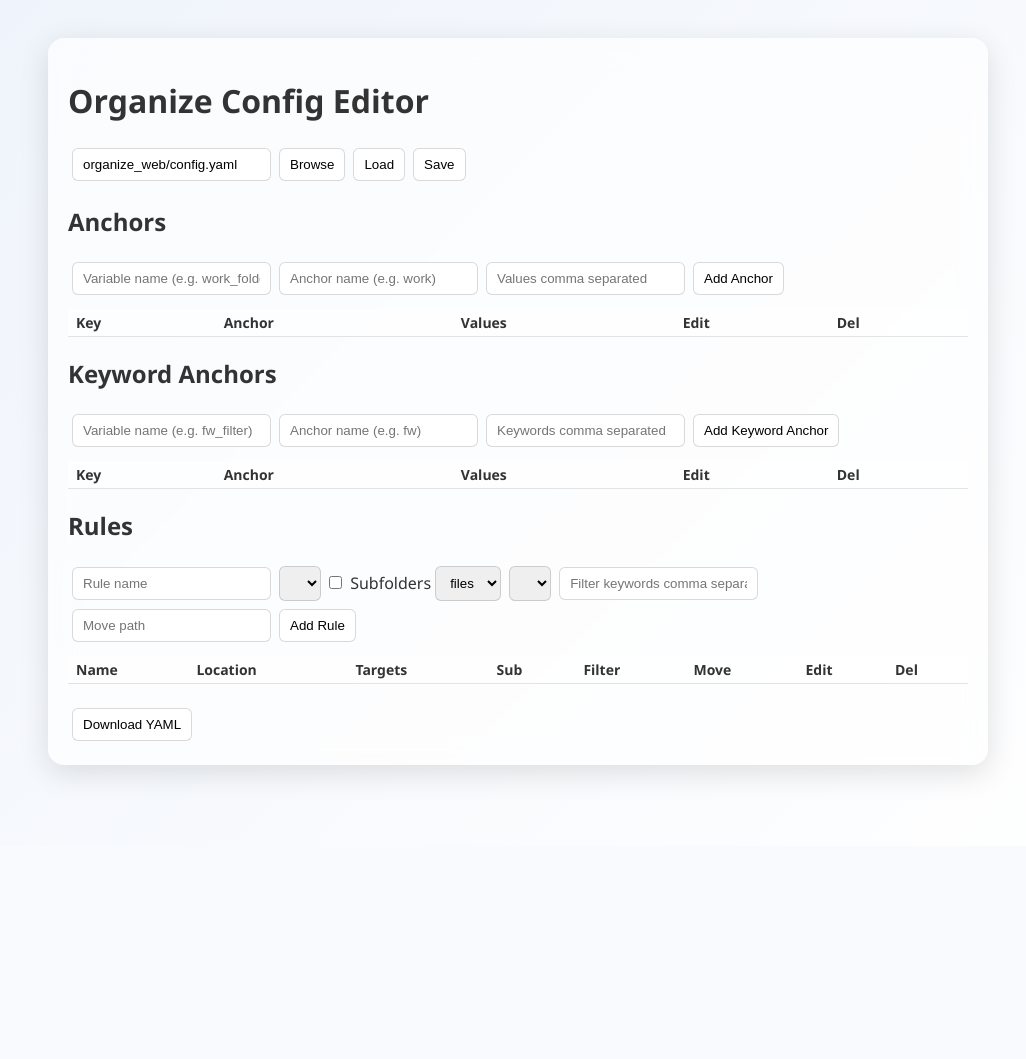
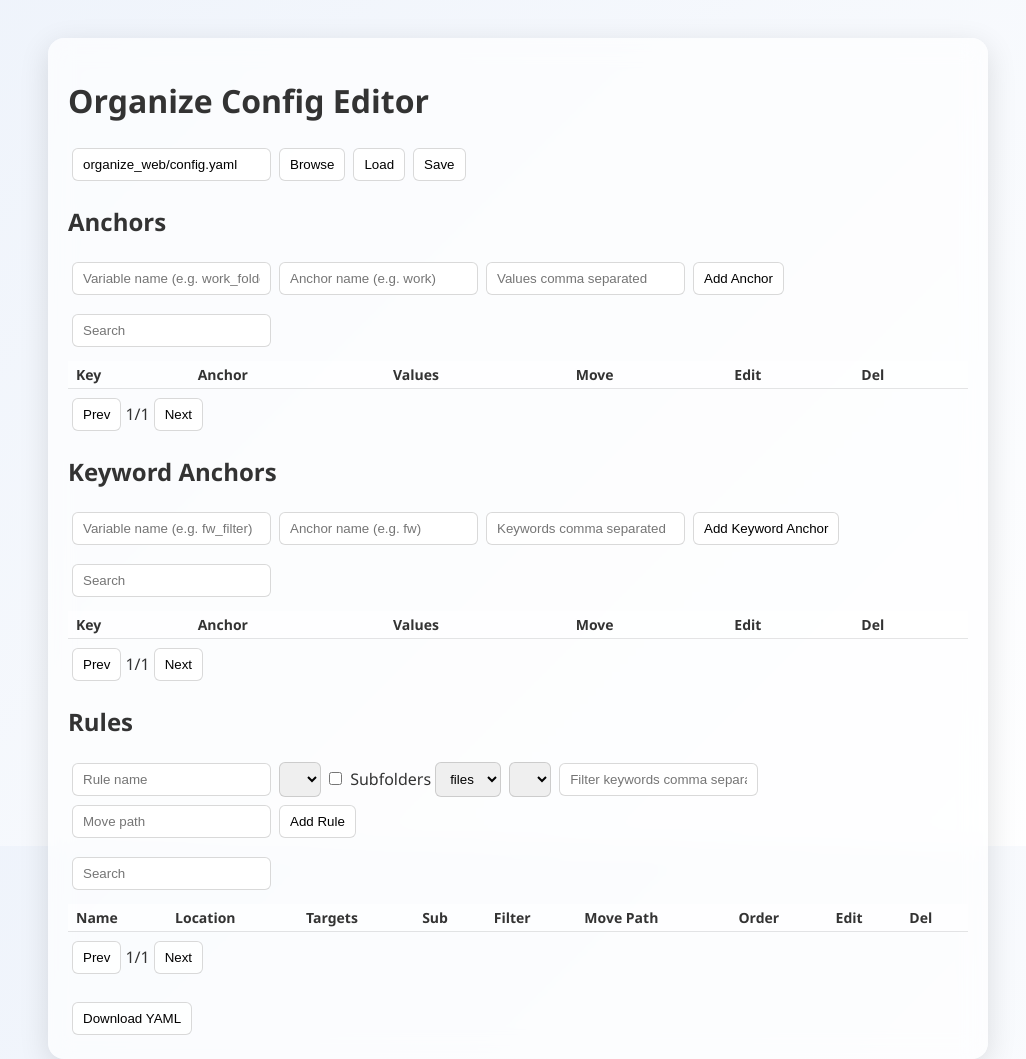
Before and after one commit to hunseop/organize_config_editor, a Flask app: page / in a window 1280 px wide. Shown: the whole page, without its empty margins (122-1148 px from the left). Before the commit the page ends 779 px from the top, so only its background shows below. Run offline with Flask 3, Linux system fonts and the light colour scheme; lists and menus that the app fills with data are empty.

Commit message:
Add pagination, search and row ordering

```diff
--- a/organize_web/static/app.js
+++ b/organize_web/static/app.js
@@ -5,6 +5,10 @@ let configPath = '';
 let anchorEdit = -1;
 let kwEdit = -1;
 let ruleEdit = -1;
+const PAGE_SIZE = 5;
+let anchorPage = 1;
+let kwPage = 1;
+let rulePage = 1;
 
 function browsePath() {
   fetch('/browse', { method: 'POST' })
@@ -17,27 +21,54 @@ function browsePath() {
     });
 }
 
+function filteredAnchors() {
+  const term = document.getElementById('anchor-search').value.toLowerCase();
+  return anchors.filter(a =>
+    a.key.toLowerCase().includes(term) ||
+    a.name.toLowerCase().includes(term) ||
+    a.values.join(', ').toLowerCase().includes(term)
+  );
+}
+
 function updateAnchorList() {
+  const list = filteredAnchors();
   const tbody = document.querySelector('#anchor-table tbody');
+  const pageCount = Math.max(1, Math.ceil(list.length / PAGE_SIZE));
+  if (anchorPage > pageCount) anchorPage = pageCount;
   tbody.innerHTML = '';
-  anchors.forEach((a, idx) => {
+  const start = (anchorPage - 1) * PAGE_SIZE;
+  const pageData = list.slice(start, start + PAGE_SIZE);
+  pageData.forEach((a, idx) => {
+    const realIdx = start + idx;
     const tr = document.createElement('tr');
     tr.classList.add('fade-enter');
     tr.innerHTML = `<td>${a.key}</td><td>&${a.name}</td><td>${a.values.join(', ')}</td>`;
+    const tdMove = document.createElement('td');
+    const up = document.createElement('button');
+    up.textContent = '↑';
+    up.onclick = () => moveAnchorUp(realIdx);
+    const down = document.createElement('button');
+    down.textContent = '↓';
+    down.onclick = () => moveAnchorDown(realIdx);
+    tdMove.appendChild(up);
+    tdMove.appendChild(down);
     const tdEdit = document.createElement('td');
     const edit = document.createElement('button');
     edit.textContent = 'Edit';
-    edit.onclick = () => editAnchor(idx);
+    edit.onclick = () => editAnchor(realIdx);
     tdEdit.appendChild(edit);
     const tdDel = document.createElement('td');
     const del = document.createElement('button');
     del.textContent = 'X';
-    del.onclick = () => { anchors.splice(idx,1); updateAnchorList(); updateRuleList(); };
+    del.onclick = () => { anchors.splice(realIdx,1); updateAnchorList(); updateRuleList(); };
     tdDel.appendChild(del);
+    tr.appendChild(tdMove);
     tr.appendChild(tdEdit);
     tr.appendChild(tdDel);
     tbody.appendChild(tr);
   });
+
+  document.getElementById('anchor-page-info').textContent = `${anchorPage} / ${pageCount}`;
 
   const select = document.getElementById('rule-location');
   select.innerHTML = '';
@@ -76,27 +107,80 @@ function editAnchor(idx) {
   document.getElementById('add-anchor-btn').textContent = 'Update Anchor';
 }
 
+function moveAnchorUp(idx) {
+  if (idx <= 0) return;
+  [anchors[idx - 1], anchors[idx]] = [anchors[idx], anchors[idx - 1]];
+  updateAnchorList();
+}
+
+function moveAnchorDown(idx) {
+  if (idx >= anchors.length - 1) return;
+  [anchors[idx + 1], anchors[idx]] = [anchors[idx], anchors[idx + 1]];
+  updateAnchorList();
+}
+
+function prevAnchorPage() {
+  if (anchorPage > 1) {
+    anchorPage--;
+    updateAnchorList();
+  }
+}
+
+function nextAnchorPage() {
+  const count = Math.max(1, Math.ceil(filteredAnchors().length / PAGE_SIZE));
+  if (anchorPage < count) {
+    anchorPage++;
+    updateAnchorList();
+  }
+}
+
+function filteredKeywordAnchors() {
+  const term = document.getElementById('kw-search').value.toLowerCase();
+  return keywordAnchors.filter(a =>
+    a.key.toLowerCase().includes(term) ||
+    a.name.toLowerCase().includes(term) ||
+    a.values.join(', ').toLowerCase().includes(term)
+  );
+}
+
 function updateKeywordAnchorList() {
+  const list = filteredKeywordAnchors();
   const tbody = document.querySelector('#kw-anchor-table tbody');
+  const pageCount = Math.max(1, Math.ceil(list.length / PAGE_SIZE));
+  if (kwPage > pageCount) kwPage = pageCount;
   tbody.innerHTML = '';
-  keywordAnchors.forEach((a, idx) => {
+  const start = (kwPage - 1) * PAGE_SIZE;
+  const pageData = list.slice(start, start + PAGE_SIZE);
+  pageData.forEach((a, idx) => {
+    const realIdx = start + idx;
     const tr = document.createElement('tr');
     tr.classList.add('fade-enter');
     tr.innerHTML = `<td>${a.key}</td><td>&${a.name}</td><td>${a.values.join(', ')}</td>`;
+    const tdMove = document.createElement('td');
+    const up = document.createElement('button');
+    up.textContent = '↑';
+    up.onclick = () => moveKwUp(realIdx);
+    const down = document.createElement('button');
+    down.textContent = '↓';
+    down.onclick = () => moveKwDown(realIdx);
+    tdMove.appendChild(up);
+    tdMove.appendChild(down);
     const tdEdit = document.createElement('td');
     const edit = document.createElement('button');
     edit.textContent = 'Edit';
-    edit.onclick = () => editKeywordAnchor(idx);
+    edit.onclick = () => editKeywordAnchor(realIdx);
     tdEdit.appendChild(edit);
     const tdDel = document.createElement('td');
     const del = document.createElement('button');
     del.textContent = 'X';
-    del.onclick = () => { keywordAnchors.splice(idx,1); updateKeywordAnchorList(); updateRuleFilterAnchors(); };
+    del.onclick = () => { keywordAnchors.splice(realIdx,1); updateKeywordAnchorList(); updateRuleFilterAnchors(); };
     tdDel.appendChild(del);
+    tr.appendChild(tdMove);
     tr.appendChild(tdEdit);
     tr.appendChild(tdDel);
     tbody.appendChild(tr);
   });
+  document.getElementById('kw-page-info').textContent = `${kwPage} / ${pageCount}`;
   updateRuleFilterAnchors();
 }
 
@@ -127,6 +211,33 @@ function editKeywordAnchor(idx) {
   document.getElementById('add-kw-btn').textContent = 'Update Keyword Anchor';
 }
 
+function moveKwUp(idx) {
+  if (idx <= 0) return;
+  [keywordAnchors[idx - 1], keywordAnchors[idx]] = [keywordAnchors[idx], keywordAnchors[idx - 1]];
+  updateKeywordAnchorList();
+}
+
+function moveKwDown(idx) {
+  if (idx >= keywordAnchors.length - 1) return;
+  [keywordAnchors[idx + 1], keywordAnchors[idx]] = [keywordAnchors[idx], keywordAnchors[idx + 1]];
+  updateKeywordAnchorList();
+}
+
+function prevKwPage() {
+  if (kwPage > 1) {
+    kwPage--;
+    updateKeywordAnchorList();
+  }
+}
+
+function nextKwPage() {
+  const count = Math.max(1, Math.ceil(filteredKeywordAnchors().length / PAGE_SIZE));
+  if (kwPage < count) {
+    kwPage++;
+    updateKeywordAnchorList();
+  }
+}
+
 function updateRuleFilterAnchors() {
   const select = document.getElementById('rule-filter-anchor');
   select.innerHTML = '<option value="">(none)</option>';
@@ -138,29 +249,55 @@ function updateRuleFilterAnchors() {
   });
 }
 
+function filteredRules() {
+  const term = document.getElementById('rule-search').value.toLowerCase();
+  return rules.filter(r =>
+    r.name.toLowerCase().includes(term) ||
+    (r.location || '').toLowerCase().includes(term) ||
+    r.move.toLowerCase().includes(term)
+  );
+}
+
 function updateRuleList() {
+  const list = filteredRules();
   const tbody = document.querySelector('#rule-table tbody');
+  const pageCount = Math.max(1, Math.ceil(list.length / PAGE_SIZE));
+  if (rulePage > pageCount) rulePage = pageCount;
   tbody.innerHTML = '';
-  rules.forEach((r, idx) => {
+  const start = (rulePage - 1) * PAGE_SIZE;
+  const pageData = list.slice(start, start + PAGE_SIZE);
+  pageData.forEach((r, idx) => {
+    const realIdx = start + idx;
     const tr = document.createElement('tr');
     tr.classList.add('fade-enter');
     const filterText = r.filter_anchor ? `*${r.filter_anchor}` : r.filter.join(', ');
     tr.innerHTML = `<td>${r.name}</td><td>*${r.location}</td><td>${r.targets}</td>` +
       `<td>${r.subfolders ? '✓' : ''}</td><td>${filterText}</td><td>${r.move}</td>`;
+    const tdMove = document.createElement('td');
+    const up = document.createElement('button');
+    up.textContent = '↑';
+    up.onclick = () => moveRuleUp(realIdx);
+    const down = document.createElement('button');
+    down.textContent = '↓';
+    down.onclick = () => moveRuleDown(realIdx);
+    tdMove.appendChild(up);
+    tdMove.appendChild(down);
     const tdEdit = document.createElement('td');
     const edit = document.createElement('button');
     edit.textContent = 'Edit';
-    edit.onclick = () => editRule(idx);
+    edit.onclick = () => editRule(realIdx);
     tdEdit.appendChild(edit);
     const tdDel = document.createElement('td');
     const del = document.createElement('button');
     del.textContent = 'X';
-    del.onclick = () => { rules.splice(idx,1); updateRuleList(); };
+    del.onclick = () => { rules.splice(realIdx,1); updateRuleList(); };
     tdDel.appendChild(del);
+    tr.appendChild(tdMove);
     tr.appendChild(tdEdit);
     tr.appendChild(tdDel);
     tbody.appendChild(tr);
   });
+  document.getElementById('rule-page-info').textContent = `${rulePage} / ${pageCount}`;
 }
 
 function addRule() {
@@ -196,6 +333,33 @@ function editRule(idx) {
   document.getElementById('rule-move').value = r.move;
   ruleEdit = idx;
   document.getElementById('add-rule-btn').textContent = 'Update Rule';
+}
+
+function moveRuleUp(idx) {
+  if (idx <= 0) return;
+  [rules[idx - 1], rules[idx]] = [rules[idx], rules[idx - 1]];
+  updateRuleList();
+}
+
+function moveRuleDown(idx) {
+  if (idx >= rules.length - 1) return;
+  [rules[idx + 1], rules[idx]] = [rules[idx], rules[idx + 1]];
+  updateRuleList();
+}
+
+function prevRulePage() {
+  if (rulePage > 1) {
+    rulePage--;
+    updateRuleList();
+  }
+}
+
+function nextRulePage() {
+  const count = Math.max(1, Math.ceil(filteredRules().length / PAGE_SIZE));
+  if (rulePage < count) {
+    rulePage++;
+    updateRuleList();
+  }
 }
 
 function saveYaml() {
--- a/organize_web/static/style.css
+++ b/organize_web/static/style.css
@@ -88,3 +88,13 @@ th {
   from { opacity: 0; transform: translateY(-5px); }
   to { opacity: 1; transform: translateY(0); }
 }
+
+.pagination {
+  display: flex;
+  align-items: center;
+  margin-top: 5px;
+}
+
+.search-input {
+  margin-top: 5px;
+}
--- a/organize_web/templates/index.html
+++ b/organize_web/templates/index.html
@@ -25,12 +25,18 @@
         <input id="anchor-values" placeholder="Values comma separated" />
         <button id="add-anchor-btn" onclick="addAnchor()">Add Anchor</button>
       </div>
+      <input id="anchor-search" class="search-input" placeholder="Search" oninput="updateAnchorList()" />
       <table id="anchor-table">
         <thead>
-          <tr><th>Key</th><th>Anchor</th><th>Values</th><th>Edit</th><th>Del</th></tr>
+          <tr><th>Key</th><th>Anchor</th><th>Values</th><th>Move</th><th>Edit</th><th>Del</th></tr>
         </thead>
         <tbody></tbody>
       </table>
+      <div class="pagination">
+        <button onclick="prevAnchorPage()">Prev</button>
+        <span id="anchor-page-info">1/1</span>
+        <button onclick="nextAnchorPage()">Next</button>
+      </div>
     </section>
 
     <section>
@@ -41,12 +47,18 @@
         <input id="kw-values" placeholder="Keywords comma separated" />
         <button id="add-kw-btn" onclick="addKeywordAnchor()">Add Keyword Anchor</button>
       </div>
+      <input id="kw-search" class="search-input" placeholder="Search" oninput="updateKeywordAnchorList()" />
       <table id="kw-anchor-table">
         <thead>
-          <tr><th>Key</th><th>Anchor</th><th>Values</th><th>Edit</th><th>Del</th></tr>
+          <tr><th>Key</th><th>Anchor</th><th>Values</th><th>Move</th><th>Edit</th><th>Del</th></tr>
         </thead>
         <tbody></tbody>
       </table>
+      <div class="pagination">
+        <button onclick="prevKwPage()">Prev</button>
+        <span id="kw-page-info">1/1</span>
+        <button onclick="nextKwPage()">Next</button>
+      </div>
     </section>
 
     <section>
@@ -64,14 +76,20 @@
         <input id="rule-move" placeholder="Move path" />
         <button id="add-rule-btn" onclick="addRule()">Add Rule</button>
       </div>
+      <input id="rule-search" class="search-input" placeholder="Search" oninput="updateRuleList()" />
       <table id="rule-table">
         <thead>
           <tr>
-            <th>Name</th><th>Location</th><th>Targets</th><th>Sub</th><th>Filter</th><th>Move</th><th>Edit</th><th>Del</th>
+            <th>Name</th><th>Location</th><th>Targets</th><th>Sub</th><th>Filter</th><th>Move Path</th><th>Order</th><th>Edit</th><th>Del</th>
           </tr>
         </thead>
         <tbody></tbody>
       </table>
+      <div class="pagination">
+        <button onclick="prevRulePage()">Prev</button>
+        <span id="rule-page-info">1/1</span>
+        <button onclick="nextRulePage()">Next</button>
+      </div>
     </section>
 
     <button onclick="downloadYaml()">Download YAML</button>
```
